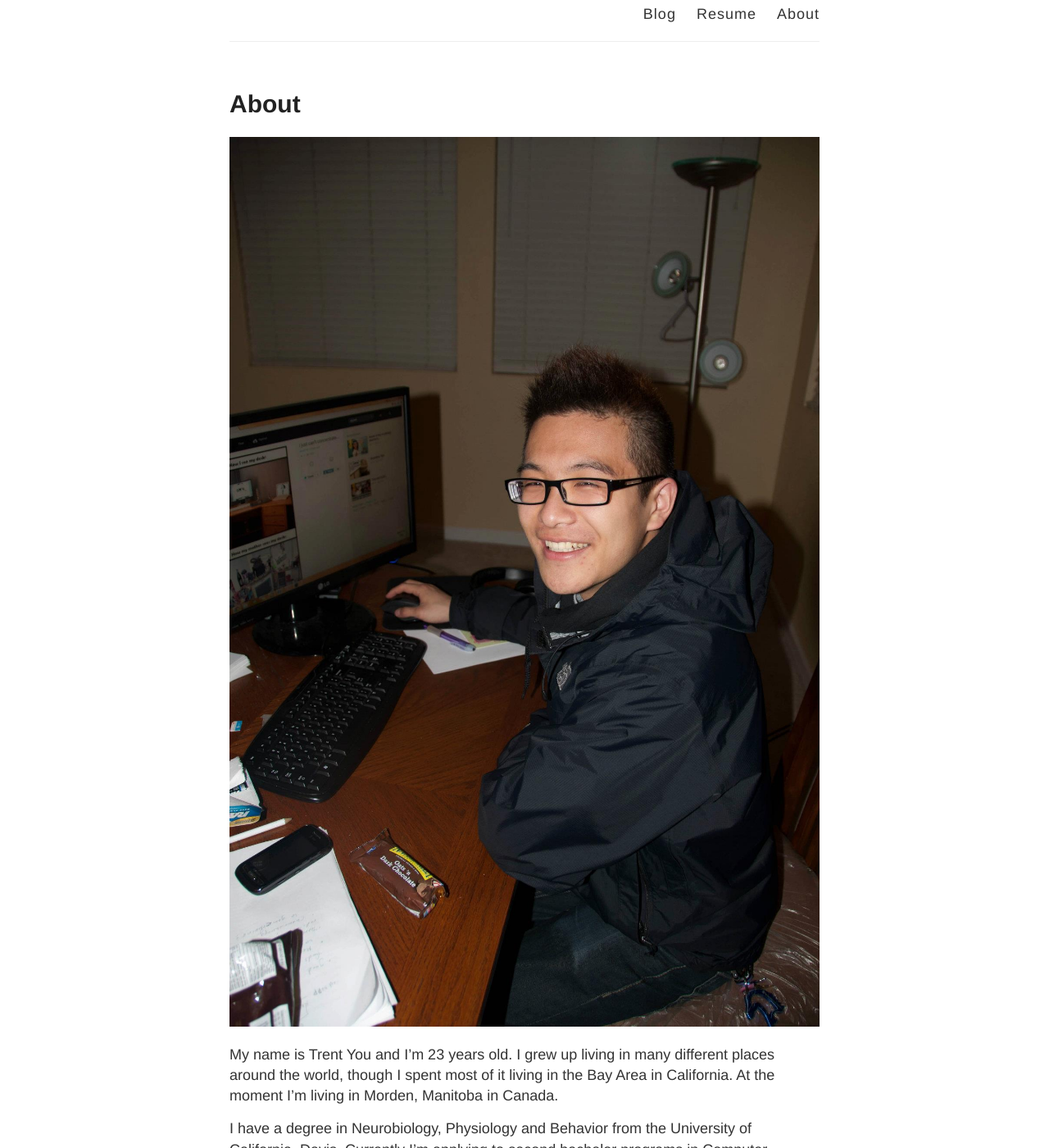
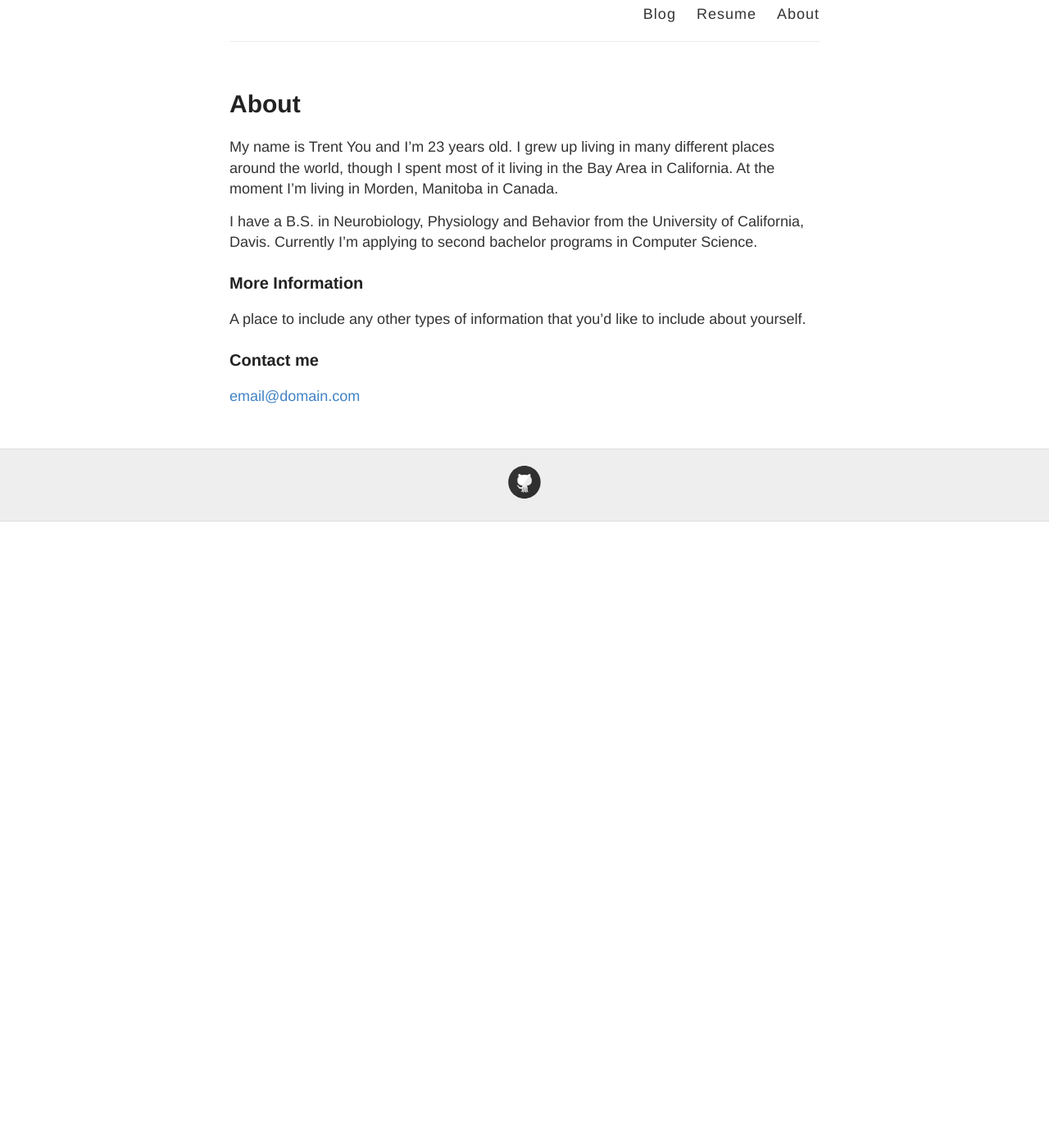
Before and after one commit to trentyou/trentyou.github.io, a Jekyll site: the page built from about.md, in a window 1280 px wide and 1400 px high, scrolled down 250 px. Shown: the whole window at 82% size. Built offline with Jekyll 4.4.1, drawn with Linux system fonts in a browser that asks for light colours; after the commit the page ends 900 px from its top, so only the background shows below that; some of the changed text lies outside the part shown.

Commit message:
Updated about.md

```diff
--- a/about.md
+++ b/about.md
@@ -5,11 +5,10 @@ permalink: /about/
 published: true
 ---
 
-![](/images/avatar.jpg)
 
 My name is Trent You and I'm 23 years old. I grew up living in many different places around the world, though I spent most of it living in the Bay Area in California. At the moment I'm living in Morden, Manitoba in Canada.
 
-I have a degree in Neurobiology, Physiology and Behavior from the University of California, Davis. Currently I'm applying to second bachelor programs in Computer Science.
+I have a B.S. in Neurobiology, Physiology and Behavior from the University of California, Davis. Currently I'm applying to second bachelor programs in Computer Science.
 
 ### More Information
 
```
